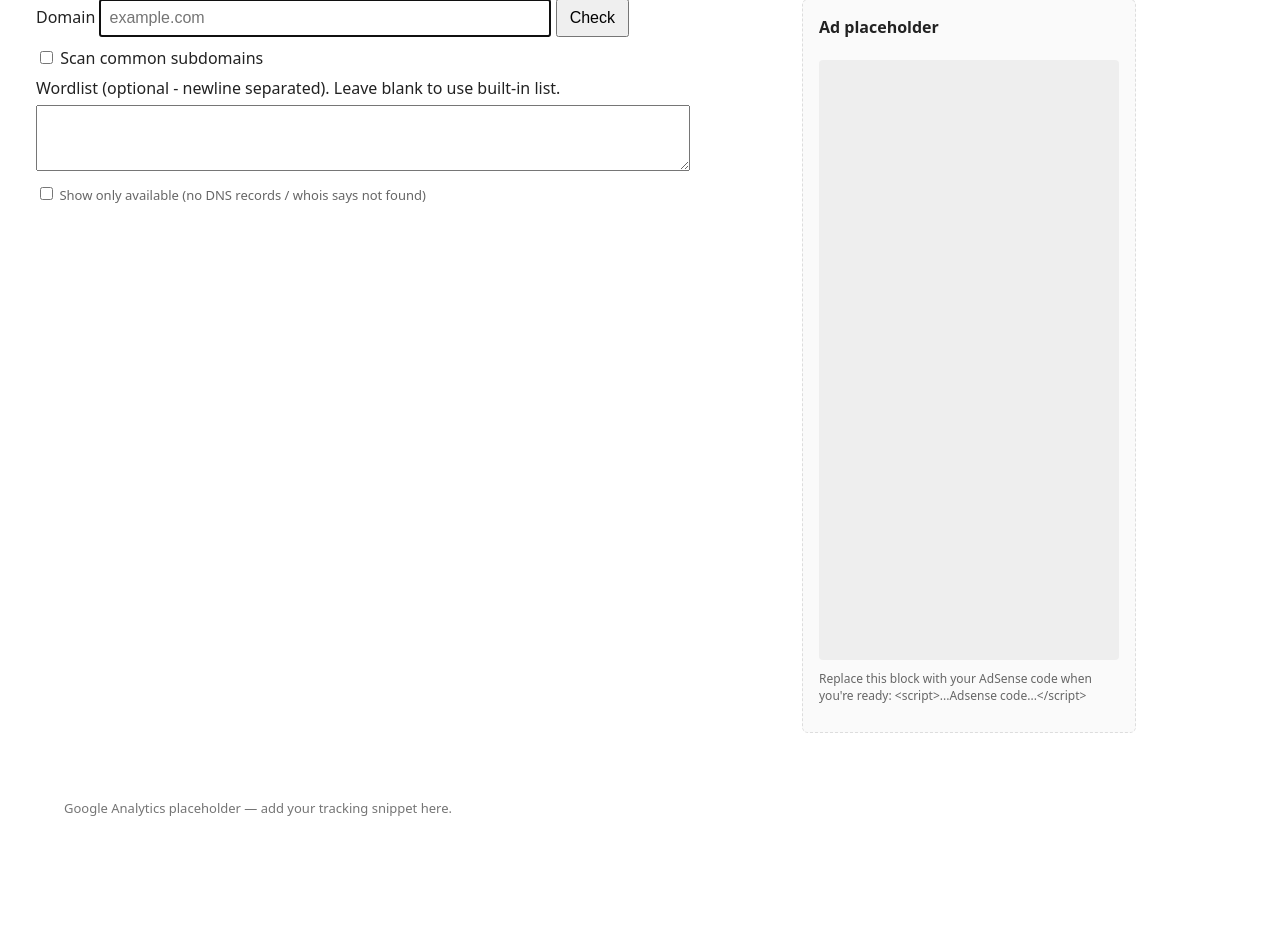
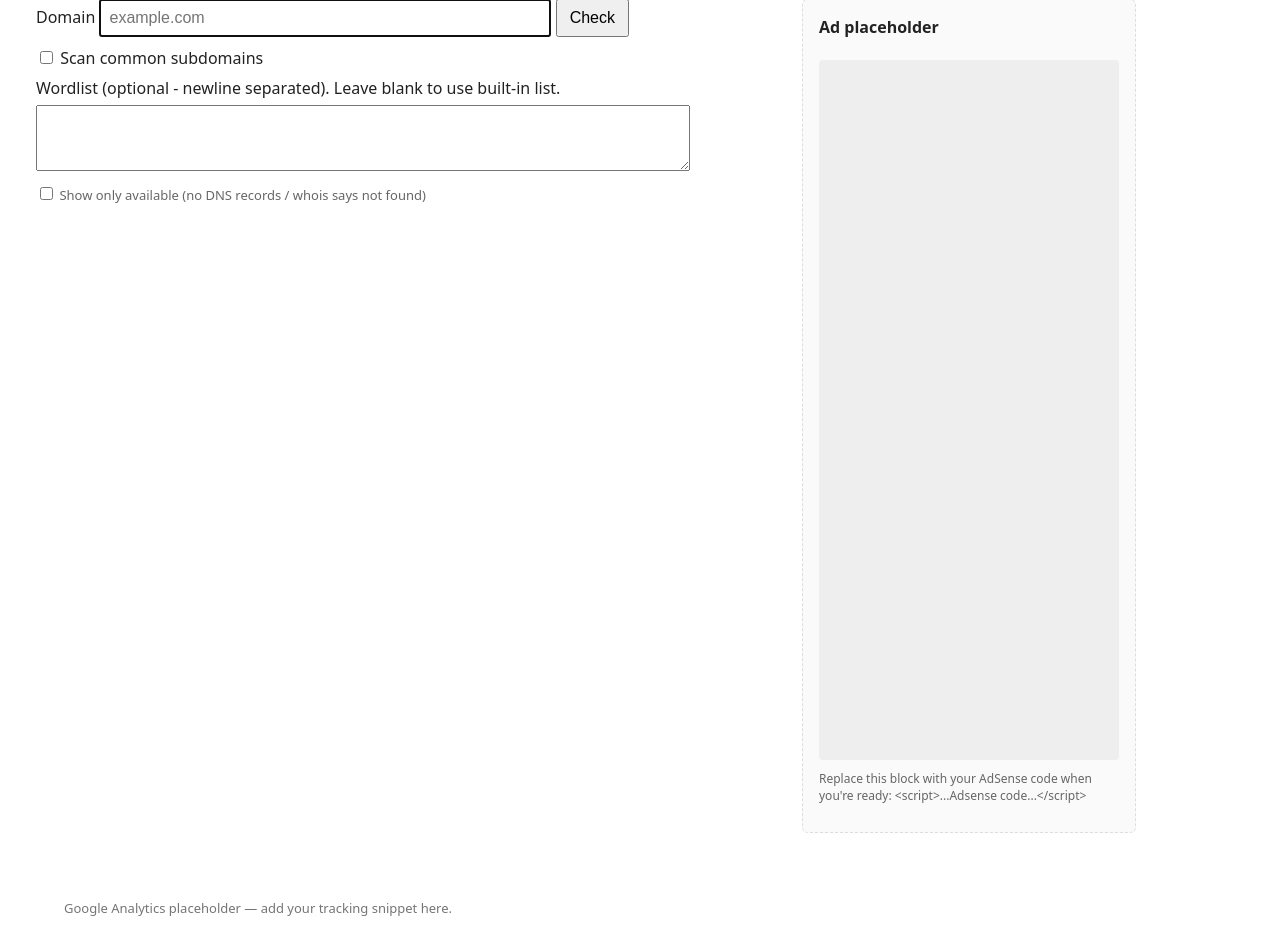
Before and after one commit to terence/subs, a PHP site: page / in a window 1280 px wide. Shown: the part 135-1072 px from the top of the page. Before the commit the page ends 951 px from the top, so only its background shows below. Run offline with PHP 8.4, Linux system fonts and the light colour scheme.

Commit message:
ad adjust

```diff
--- a/assets/style.css
+++ b/assets/style.css
@@ -30,7 +30,7 @@ a.button{background:var(--accent);color:white;padding:8px 10px;border-radius:5px
 .row{display:flex;gap:18px;align-items:flex-start;max-width:1100px}
 .col-main{flex:1}
 .aside{width:300px;flex-shrink:0;border:1px dashed var(--border);padding:16px;background:var(--panel);border-radius:6px}
-.ad-box{background:#eee;height:600px;display:flex;align-items:center;justify-content:center;color:var(--muted);border-radius:4px;margin-top:22px;max-width:300px;margin-left:auto;margin-right:auto}
+.ad-box{background:#eee;height:700px;display:flex;align-items:center;justify-content:center;color:var(--muted);border-radius:4px;margin-top:22px;max-width:300px;margin-left:auto;margin-right:auto}
 
 /* Make ad a bit smaller on narrow screens so layout isn't broken */
 @media (max-width:600px){
```
